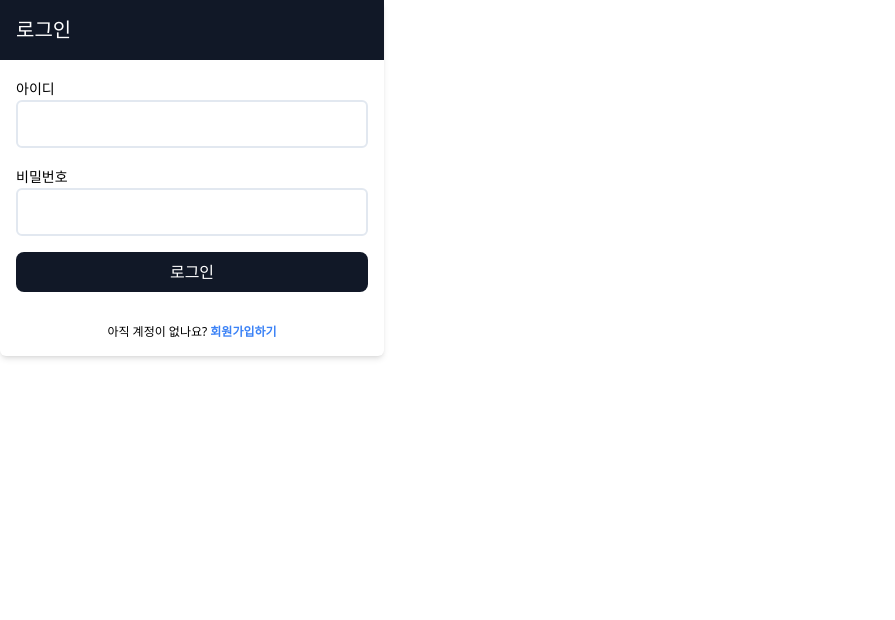
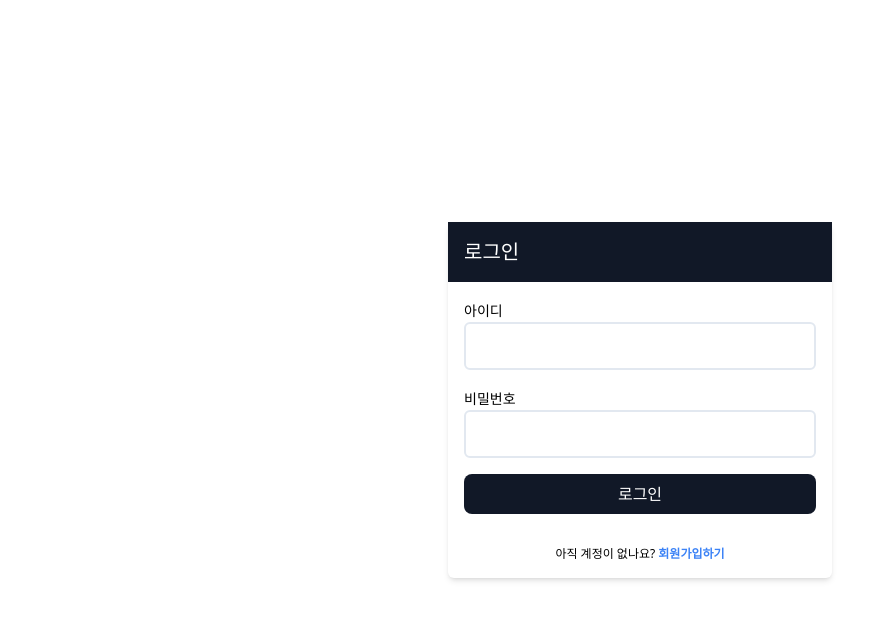
Before and after one commit to chadseok/simple-todo, a React (Vite) app: page /signin in a window 1280 px wide. Shown: the top 620 px of the page, without its empty margins (0-895 px from the left). Built offline with nearby package versions, Linux system fonts and the light colour scheme; no server answers.

Commit message:
페이지 전체 레이아웃 설정
전체 페이지들이 중앙으로 오도록 레이아웃을 설정하였습니다

```diff
--- /dev/null
+++ b/src/features/Layout.tsx
@@ -0,0 +1,11 @@
+import { PropsWithChildren } from "react";
+
+const Layout = (props: PropsWithChildren) => {
+  return (
+    <div className="flex bg-color-50 justify-center items-center h-screen">
+      {props.children}
+    </div>
+  );
+};
+
+export default Layout;
--- a/src/routes/Routes.tsx
+++ b/src/routes/Routes.tsx
@@ -1,16 +1,33 @@
 import { Navigate, Outlet } from "react-router-dom";
 import { USER_AUTH_TOKEN, ROUTE_PATH } from "@/lib/constants";
+import Layout from "@/features/Layout";
 
 export const PublicRoute = () => {
-  return <Outlet />;
+  return (
+    <Layout>
+      <Outlet />
+    </Layout>
+  );
 };
 
 export const AuthOnlyRoute = () => {
   const token = localStorage.getItem(USER_AUTH_TOKEN);
-  return token ? <Outlet /> : <Navigate to={ROUTE_PATH.SIGN_IN} />;
+  return token ? (
+    <Layout>
+      <Outlet />
+    </Layout>
+  ) : (
+    <Navigate to={ROUTE_PATH.SIGN_IN} />
+  );
 };
 
 export const GuestOnlyRoute = () => {
   const token = localStorage.getItem(USER_AUTH_TOKEN);
-  return token ? <Navigate to={ROUTE_PATH.TODO} /> : <Outlet />;
+  return token ? (
+    <Navigate to={ROUTE_PATH.TODO} />
+  ) : (
+    <Layout>
+      <Outlet />
+    </Layout>
+  );
 };
```
